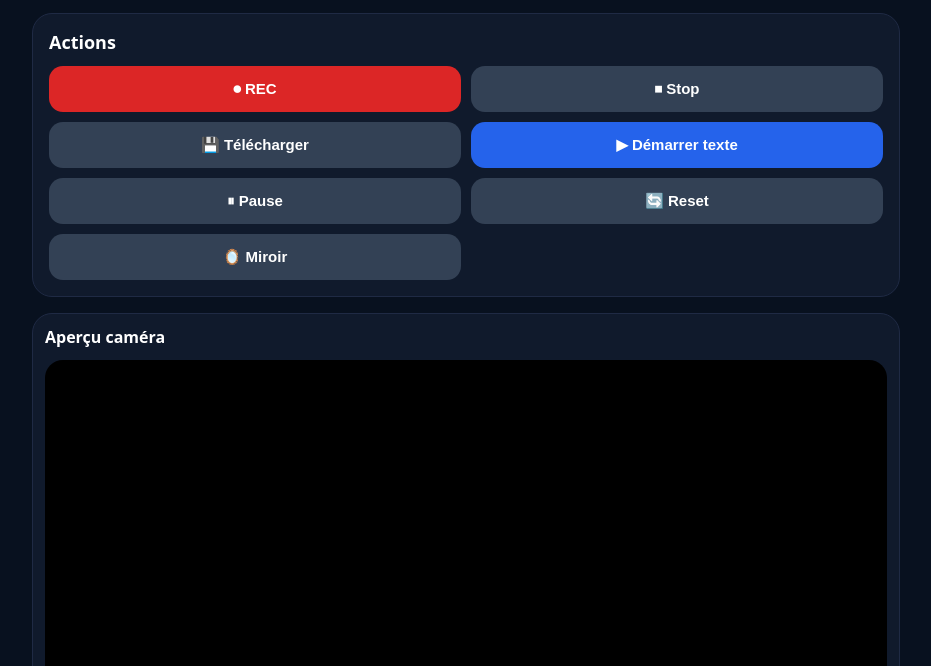
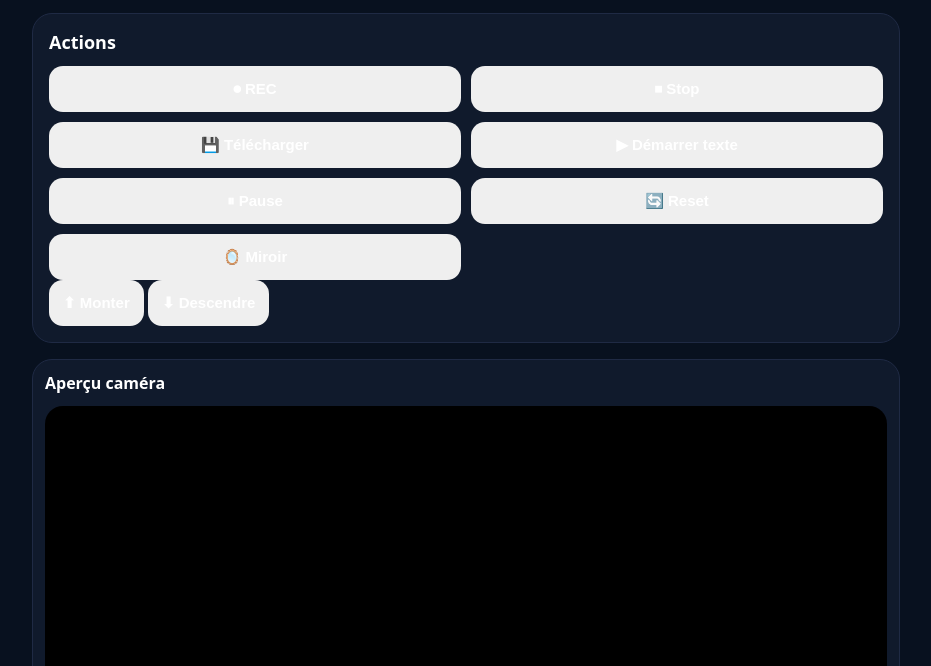
Before and after one commit to Chasmet/Grok-teleprompter-, a plain HTML site: page index.html in a window 1280 px wide. Shown: the part 134-800 px from the top of the page, without its empty margins (174-1105 px from the left). Drawn offline with Linux system fonts and the light colour scheme.

Commit message:
Ajouter controles manuels du teleprompteur

```diff
--- a/index.html
+++ b/index.html
@@ -26,13 +26,17 @@
     <section class="card panel">
       <div class="panel-title">Actions</div>
       <div class="actions-grid">
-        <button id="recordBtn" class="danger-btn" type="button">⏺ REC</button>
-        <button id="stopRecordBtn" class="secondary-btn" type="button">⏹ Stop</button>
-        <button id="downloadBtn" class="secondary-btn" type="button">💾 Télécharger</button>
-        <button id="startBtn" class="primary-btn" type="button">▶ Démarrer texte</button>
-        <button id="pauseBtn" class="secondary-btn" type="button">⏸ Pause</button>
-        <button id="resetBtn" class="secondary-btn" type="button">🔄 Reset</button>
-        <button id="mirrorBtn" class="secondary-btn" type="button">🪞 Miroir</button>
+        <button id="recordBtn" class="record-btn" type="button">⏺ REC</button>
+        <button id="stopRecordBtn" class="stop-btn" type="button">⏹ Stop</button>
+        <button id="downloadBtn" class="download-btn" type="button">💾 Télécharger</button>
+        <button id="startBtn" class="start-btn" type="button">▶ Démarrer texte</button>
+        <button id="pauseBtn" class="pause-btn" type="button">⏸ Pause</button>
+        <button id="resetBtn" class="reset-btn" type="button">🔄 Reset</button>
+        <button id="mirrorBtn" class="mirror-btn" type="button">🪞 Miroir</button>
+      </div>
+      <div class="manual-controls">
+        <button id="moveUpBtn" type="button">⬆ Monter</button>
+        <button id="moveDownBtn" type="button">⬇ Descendre</button>
       </div>
     </section>
 
```
